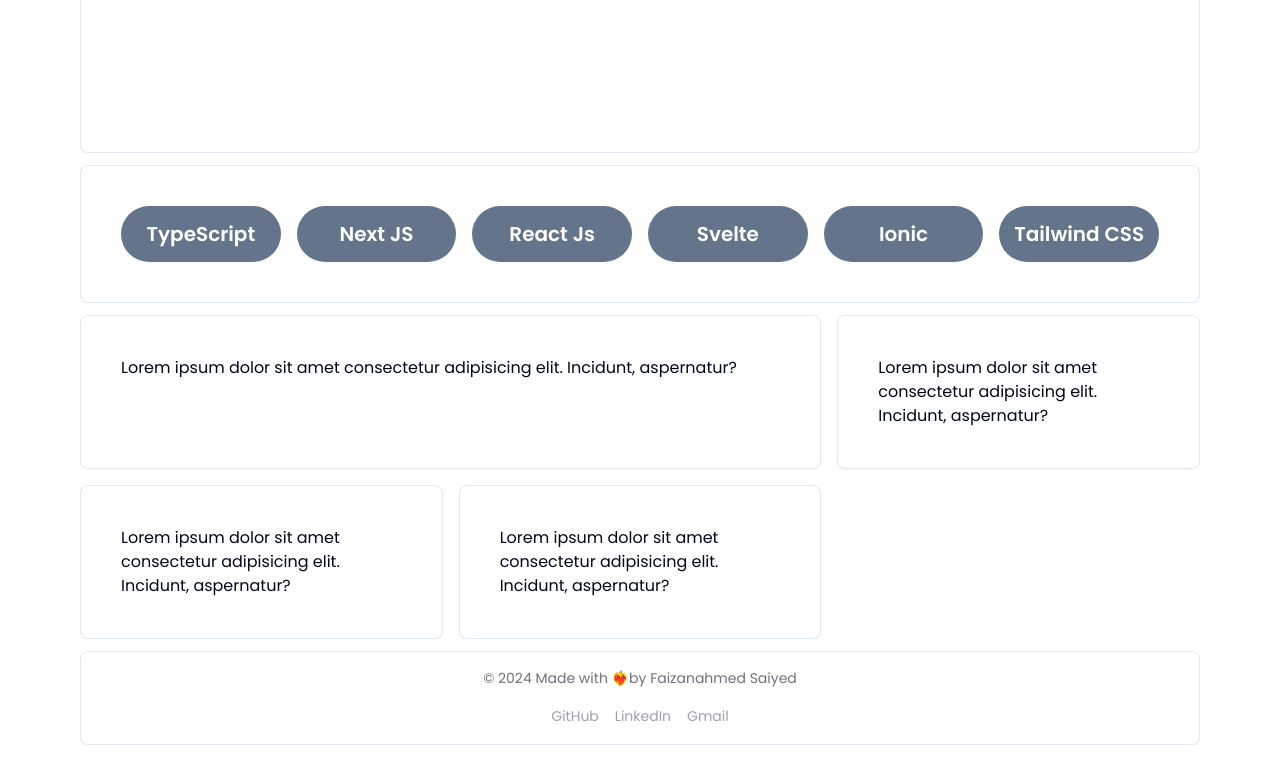
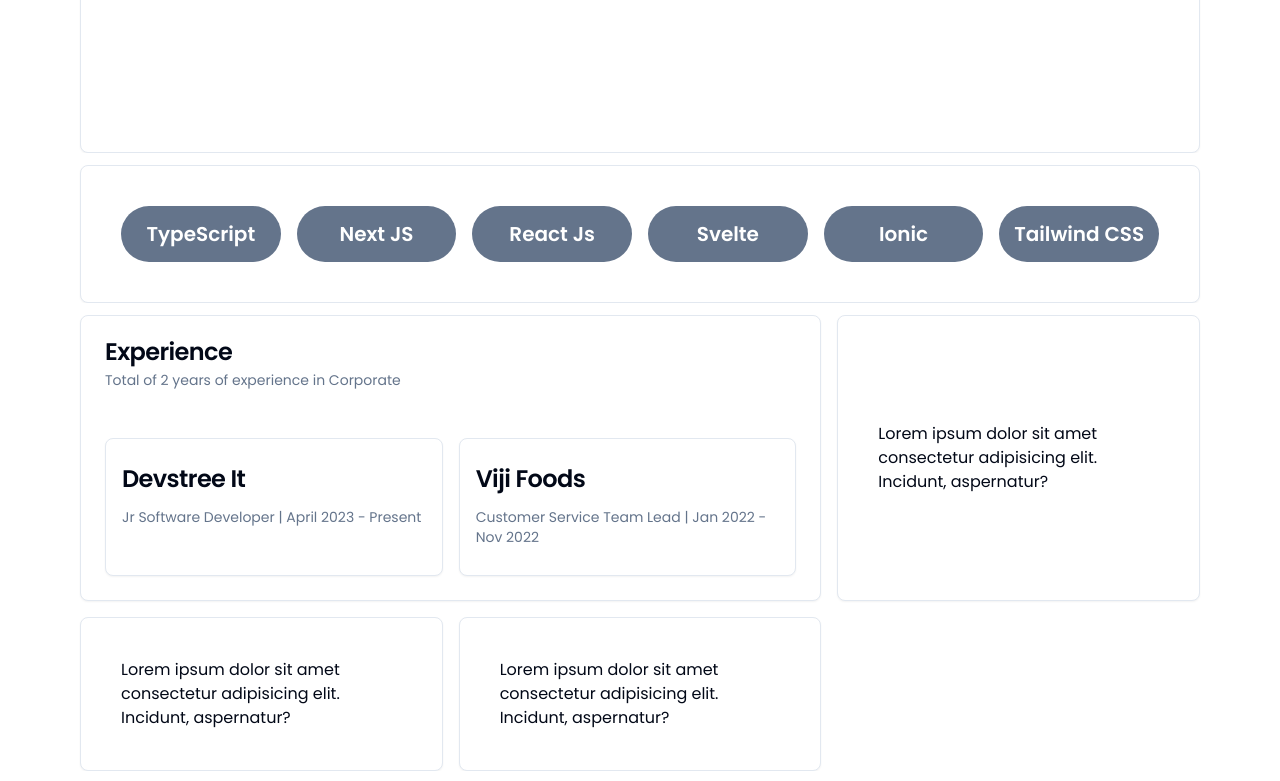
Before and after one commit to RudraPandyaa/Portfolio, a Next.js app: page / in a window 1280 px wide. Shown: the part 562-1343 px from the top of the page. Before the commit the page ends 1319 px from the top, so only its background shows below. Built offline with nearby package versions, Linux system fonts and the light colour scheme.

Commit message:
feat: added experience info

```diff
--- a/src/components/modules/BentoGrid/BentoGrid.tsx
+++ b/src/components/modules/BentoGrid/BentoGrid.tsx
@@ -1,6 +1,11 @@
 import { UiWrapper } from "@/components/shared";
 import CardWrapper from "@/components/shared/CardWrapper";
-import { Card } from "@/components/ui/card";
+import {
+  Card,
+  CardDescription,
+  CardHeader,
+  CardTitle,
+} from "@/components/ui/card";
 
 const BentoGrid = () => {
   return (
@@ -8,9 +13,35 @@ const BentoGrid = () => {
       <div className="grid grid-cols-3 gap-4">
         <div className="col-span-2">
           <Card className="w-full h-full">
-            <div className="p-10">
-              Lorem ipsum dolor sit amet consectetur adipisicing elit. Incidunt,
-              aspernatur?
+            <CardHeader>
+              <CardTitle>Experience</CardTitle>
+              <CardDescription>
+                Total of 2 years of experience in Corporate
+              </CardDescription>
+            </CardHeader>
+            <div className="grid grid-cols-2 gap-4 p-6">
+              <Card className="px-2 py-5">
+                <CardTitle
+                  className="px-2 py-2
+                "
+                >
+                  Devstree It
+                </CardTitle>
+                <CardDescription className="px-2 py-2">
+                  Jr Software Developer | April 2023 - Present <br />
+                </CardDescription>
+              </Card>
+              <Card className="px-2 py-5">
+                <CardTitle
+                  className="px-2 py-2
+                "
+                >
+                  Viji Foods
+                </CardTitle>
+                <CardDescription className="px-2 py-2">
+                  Customer Service Team Lead | Jan 2022 - Nov 2022 <br />
+                </CardDescription>
+              </Card>
             </div>
           </Card>
         </div>
--- a/src/components/modules/Footer/Footer.tsx
+++ b/src/components/modules/Footer/Footer.tsx
@@ -6,7 +6,6 @@ const Footer = () => {
   return (
     <UiWrapper>
       <Card>
-        {" "}
         <footer className=" px-5 py-4 text-center text-zinc-500">
           <div className="container mx-auto">
             {/* <div className="flex flex-wrap justify-center">
```
